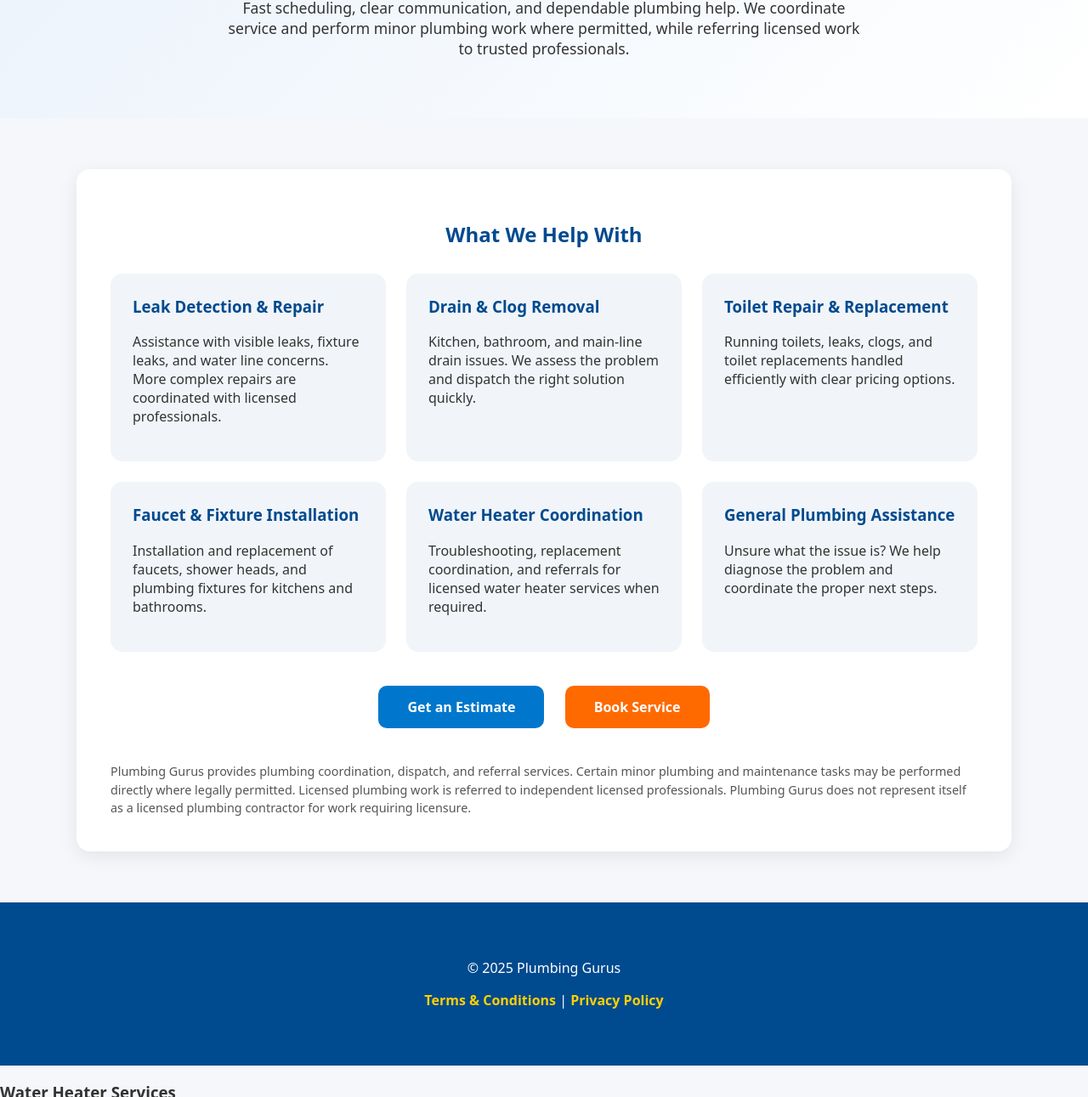
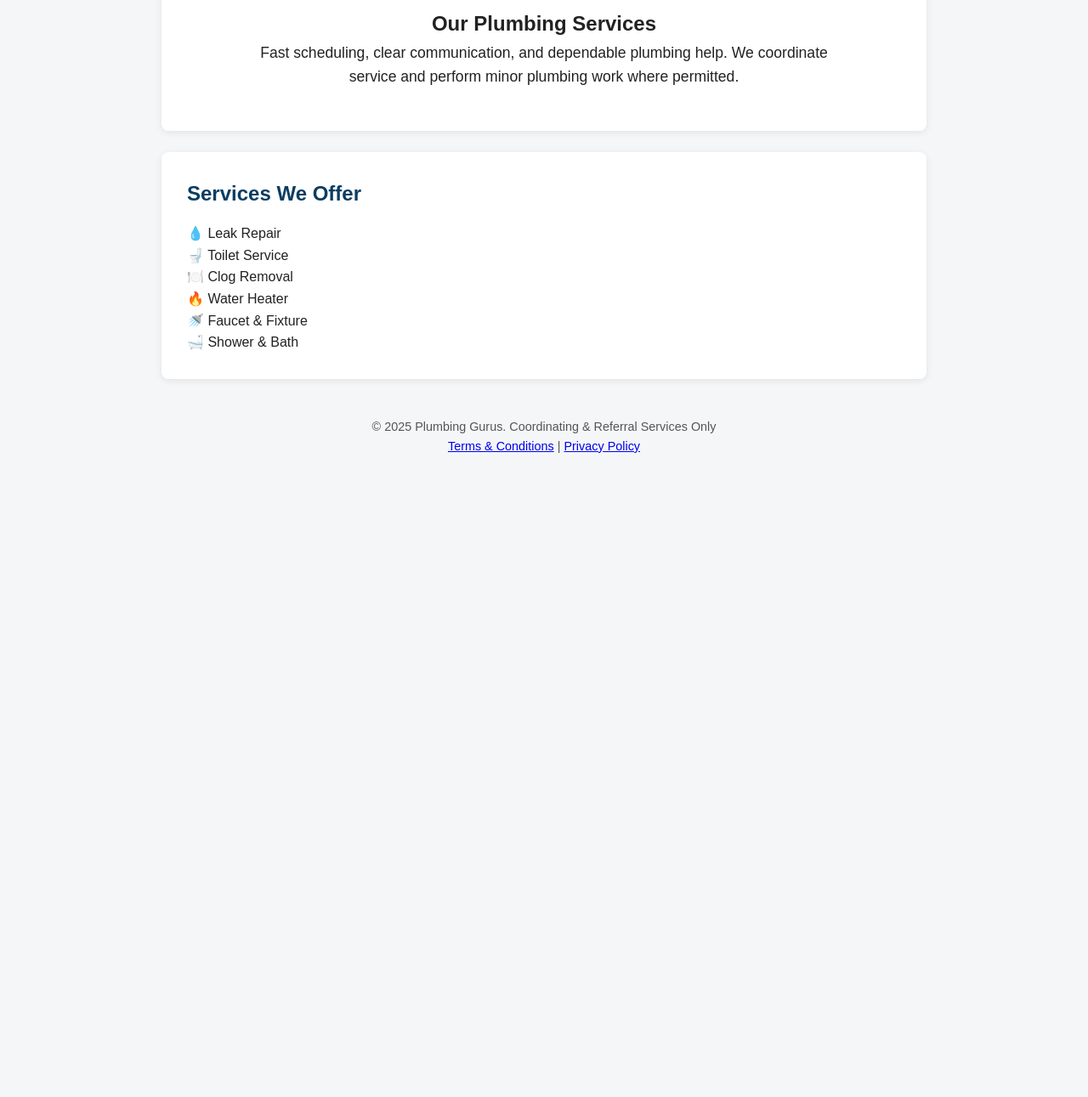
Before and after one commit to pipeleaders-bot/PlumbingGurus, a plain HTML site: page services.html in a window 1280 px wide. Shown: the part 262-1553 px from the top of the page at 85% size. After the commit the page ends 819 px from the top, so only its background shows below. Drawn offline with Linux system fonts and the light colour scheme; files that its build step writes are made by us from their sources.

Commit message:
Update services.html

```diff
--- a/services.html
+++ b/services.html
@@ -4,159 +4,9 @@
 <meta charset="UTF-8">
 <meta name="viewport" content="width=device-width, initial-scale=1.0">
 <title>Plumbing Gurus | Services</title>
-
-<!-- FAVICON -->
 <link rel="icon" href="images/LOGO.png" type="image/png">
-
-<style>
-*{box-sizing:border-box}
-body{
-  margin:0;
-  font-family:system-ui,-apple-system,BlinkMacSystemFont,"Segoe UI",Roboto,Arial,sans-serif;
-  background:#f5f7fa;
-  color:#333;
-}
-
-/* HEADER */
-header{
-  background:#fff;
-  border-bottom:1px solid #e6e6e6;
-  padding:14px 24px;
-  display:flex;
-  align-items:center;
-  justify-content:space-between;
-  flex-wrap:wrap;
-}
-.logo{
-  height:64px;
-  max-width:240px;
-  object-fit:contain;
-}
-nav{
-  display:flex;
-  gap:18px;
-}
-nav a{
-  text-decoration:none;
-  font-weight:600;
-  color:#004a8f;
-}
-nav a:hover{color:#ff6a00}
-.call{
-  font-weight:700;
-  color:#ff6a00;
-}
-
-/* HERO */
-.hero{
-  background:linear-gradient(135deg,#eaf2fb,#ffffff);
-  padding:70px 20px;
-  text-align:center;
-}
-.hero h1{
-  color:#004a8f;
-  font-size:2.4rem;
-  margin-bottom:12px;
-}
-.hero p{
-  max-width:760px;
-  margin:0 auto;
-  font-size:1.1rem;
-}
-
-/* SECTION */
-.section{
-  max-width:1100px;
-  margin:60px auto;
-  padding:40px;
-  background:#fff;
-  border-radius:16px;
-  box-shadow:0 6px 22px rgba(0,0,0,0.08);
-}
-.section h2{
-  text-align:center;
-  color:#004a8f;
-  margin-bottom:30px;
-}
-
-/* SERVICES GRID */
-.services{
-  display:grid;
-  grid-template-columns:repeat(auto-fit,minmax(260px,1fr));
-  gap:24px;
-}
-.service{
-  background:#f1f5f9;
-  border-radius:14px;
-  padding:26px;
-  transition:.3s;
-}
-.service h3{
-  margin-top:0;
-  color:#004a8f;
-}
-.service:hover{
-  background:#0077cc;
-  color:#fff;
-  transform:translateY(-4px);
-}
-.service:hover h3{color:#fff}
-
-/* CTA */
-.cta{
-  text-align:center;
-  margin-top:30px;
-}
-.cta a{
-  display:inline-block;
-  margin:10px;
-  padding:14px 34px;
-  border-radius:10px;
-  font-weight:700;
-  text-decoration:none;
-}
-.primary{
-  background:#0077cc;
-  color:#fff;
-}
-.primary:hover{background:#005fa3}
-.secondary{
-  background:#ff6a00;
-  color:#fff;
-}
-.secondary:hover{background:#e65c00}
-
-/* DISCLAIMER */
-.disclaimer{
-  margin-top:30px;
-  font-size:.9rem;
-  color:#555;
-  line-height:1.5;
-}
-
-/* FOOTER */
-footer{
-  background:#004a8f;
-  color:#fff;
-  text-align:center;
-  padding:50px 20px;
-}
-footer a{
-  color:#ffd000;
-  text-decoration:none;
-  font-weight:600;
-}
-footer a:hover{text-decoration:underline}
-
-/* MOBILE */
-@media(max-width:768px){
-  header{justify-content:center;gap:14px}
-  nav{justify-content:center;flex-wrap:wrap}
-  .hero h1{font-size:2rem}
-}
-</style>
+<link rel="stylesheet" href="style.css">
 </head>
-
 <body>
 
 <header>
@@ -175,133 +25,24 @@ footer a:hover{text-decoration:underline}
 
 <section class="hero">
   <h1>Our Plumbing Services</h1>
-  <p>
-    Fast scheduling, clear communication, and dependable plumbing help.
-    We coordinate service and perform minor plumbing work where permitted,
-    while referring licensed work to trusted professionals.
-  </p>
+  <p>Fast scheduling, clear communication, and dependable plumbing help. We coordinate service and perform minor plumbing work where permitted.</p>
 </section>
 
 <section class="section">
-  <h2>What We Help With</h2>
-
-  <div class="services">
-    <div class="service">
-      <h3>Leak Detection & Repair</h3>
-      <p>
-        Assistance with visible leaks, fixture leaks, and water line concerns.
-        More complex repairs are coordinated with licensed professionals.
-      </p>
-    </div>
-
-    <div class="service">
-      <h3>Drain & Clog Removal</h3>
-      <p>
-        Kitchen, bathroom, and main-line drain issues. We assess the problem
-        and dispatch the right solution quickly.
-      </p>
-    </div>
-
-    <div class="service">
-      <h3>Toilet Repair & Replacement</h3>
-      <p>
-        Running toilets, leaks, clogs, and toilet replacements handled efficiently
-        with clear pricing options.
-      </p>
-    </div>
-
-    <div class="service">
-      <h3>Faucet & Fixture Installation</h3>
-      <p>
-        Installation and replacement of faucets, shower heads, and plumbing
-        fixtures for kitchens and bathrooms.
-      </p>
-    </div>
-
-    <div class="service">
-      <h3>Water Heater Coordination</h3>
-      <p>
-        Troubleshooting, replacement coordination, and referrals for licensed
-        water heater services when required.
-      </p>
-    </div>
-
-    <div class="service">
-      <h3>General Plumbing Assistance</h3>
-      <p>
-        Unsure what the issue is? We help diagnose the problem and coordinate
-        the proper next steps.
-      </p>
-    </div>
-  </div>
-
-  <div class="cta">
-    <a href="estimate.html" class="primary">Get an Estimate</a>
-    <a href="booking.html" class="secondary">Book Service</a>
-  </div>
-
-  <div class="disclaimer">
-    Plumbing Gurus provides plumbing coordination, dispatch, and referral services.
-    Certain minor plumbing and maintenance tasks may be performed directly where
-    legally permitted. Licensed plumbing work is referred to independent licensed
-    professionals. Plumbing Gurus does not represent itself as a licensed plumbing
-    contractor for work requiring licensure.
+  <h2>Services We Offer</h2>
+  <div class="cards">
+    <div class="card">💧 Leak Repair</div>
+    <div class="card">🚽 Toilet Service</div>
+    <div class="card">🍽️ Clog Removal</div>
+    <div class="card">🔥 Water Heater</div>
+    <div class="card">🚿 Faucet & Fixture</div>
+    <div class="card">🛁 Shower & Bath</div>
   </div>
 </section>
 
 <footer>
-  <p>© 2025 Plumbing Gurus</p>
-  <p>
-    <a href="terms.html">Terms & Conditions</a> |
-    <a href="privacy.html">Privacy Policy</a>
-  </p>
-</footer>
-
-</body>
-</html>    <div class="card">
-      <h3>Water Heater Services</h3>
-      <p>Water heater repairs, replacements, and maintenance handled by our trusted coordination team.</p>
-    </div>
-    <div class="card">
-      <h3>Pipe Replacements</h3>
-      <p>We schedule and coordinate replacements for old or corroded piping to prevent future issues.</p>
-    </div>
-    <div class="card">
-      <h3>Inspection & Consultation</h3>
-      <p>Expert advice and inspection services to ensure your plumbing systems are safe and efficient.</p>
-    </div>
-  </div>
-</div>
-
-<div class="testimonials">
-  <h2>Customer Experiences</h2>
-  <div class="testimonial-card">
-    <p>"Plumbing Gurus coordinated a tricky water heater repair quickly and professionally. Highly recommend!"</p>
-    <span>★★★★★</span>
-    <p>- Alex T., San Antonio</p>
-  </div>
-  <div class="testimonial-card">
-    <p>"The coordination was seamless, and the plumber arrived on time. Excellent service."</p>
-    <span>★★★★★</span>
-    <p>- Maria S., San Antonio</p>
-  </div>
-  <div class="testimonial-card">
-    <p>"I appreciated how quickly my leak issue was scheduled and resolved. Very professional."</p>
-    <span>★★★★★</span>
-    <p>- James L., San Antonio</p>
-  </div>
-</div>
-
-<footer>
-  <p>© 2025 Plumbing Gurus. Coordination & referral services only.</p>
-  <p>
-    Quick Links:
-    <a href="index.html">Home</a> |
-    <a href="services.html">Services</a> |
-    <a href="estimate.html">Estimate</a> |
-    <a href="contact.html">Contact</a> |
-    <a href="education.html">Education</a>
-  </p>
+  <p>© 2025 Plumbing Gurus. Coordinating & Referral Services Only</p>
+  <p><a href="terms.html">Terms & Conditions</a> | <a href="privacy.html">Privacy Policy</a></p>
 </footer>
 
 </body>
```
